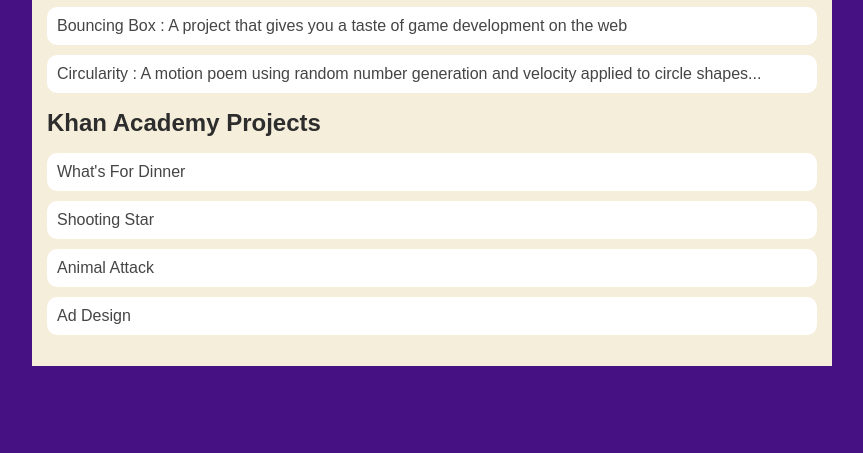
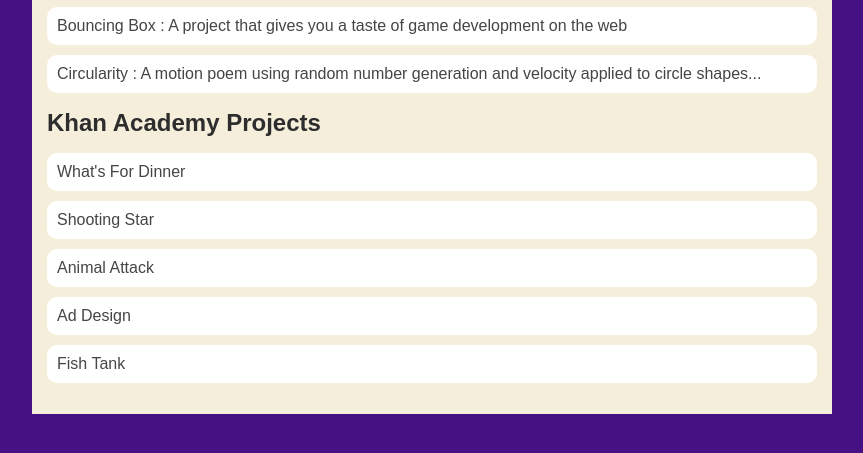
Before and after one commit to andrewverges/andrewverges.github.io, a plain HTML site: page portfolio.html in a window 1280 px wide. Shown: the part 197-650 px from the top of the page, without its empty margins (208-1071 px from the left). Drawn offline with Linux system fonts and the light colour scheme.

Commit message:
added fish tank

```diff
--- a/portfolio.html
+++ b/portfolio.html
@@ -31,6 +31,7 @@
                         <li><a href = "https://www.khanacademy.org/computer-programming/spin-off-of-project-shooting-star/6530716387819520">Shooting Star</a></li>
                         <li><a href = "https://www.khanacademy.org/computer-programming/spin-off-of-project-animal-attack/5707656562786304">Animal Attack</a></li>
                         <li><a href = "https://www.khanacademy.org/computer-programming/spin-off-of-project-ad-design/6510798052311040">Ad Design</a></li>
+                        <li><a href = "https://www.khanacademy.org/computer-programming/spin-off-of-project-fish-tank/6232598755721216">Fish Tank</a></li>
                     </ul>
                 </div>
             </main>
```
